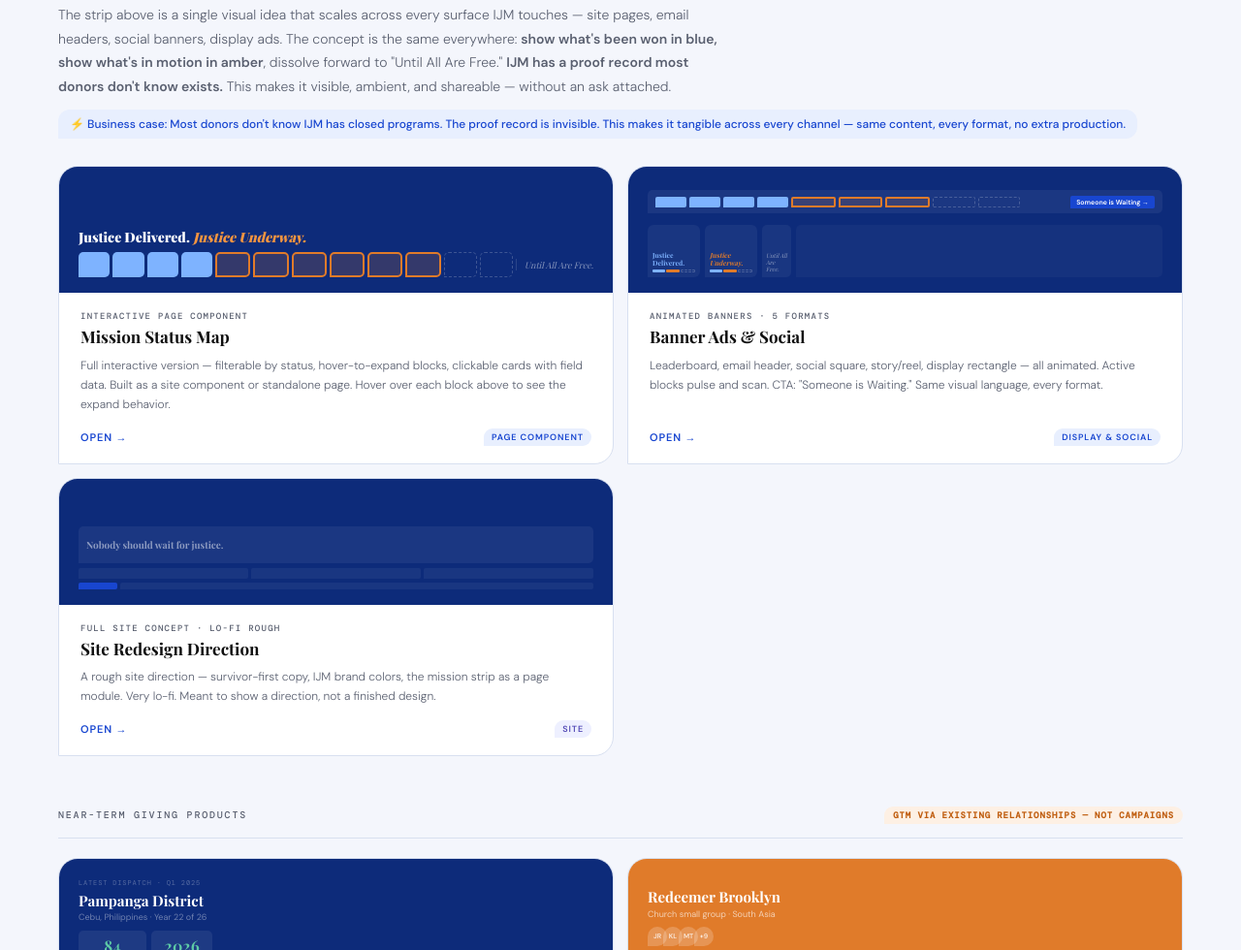
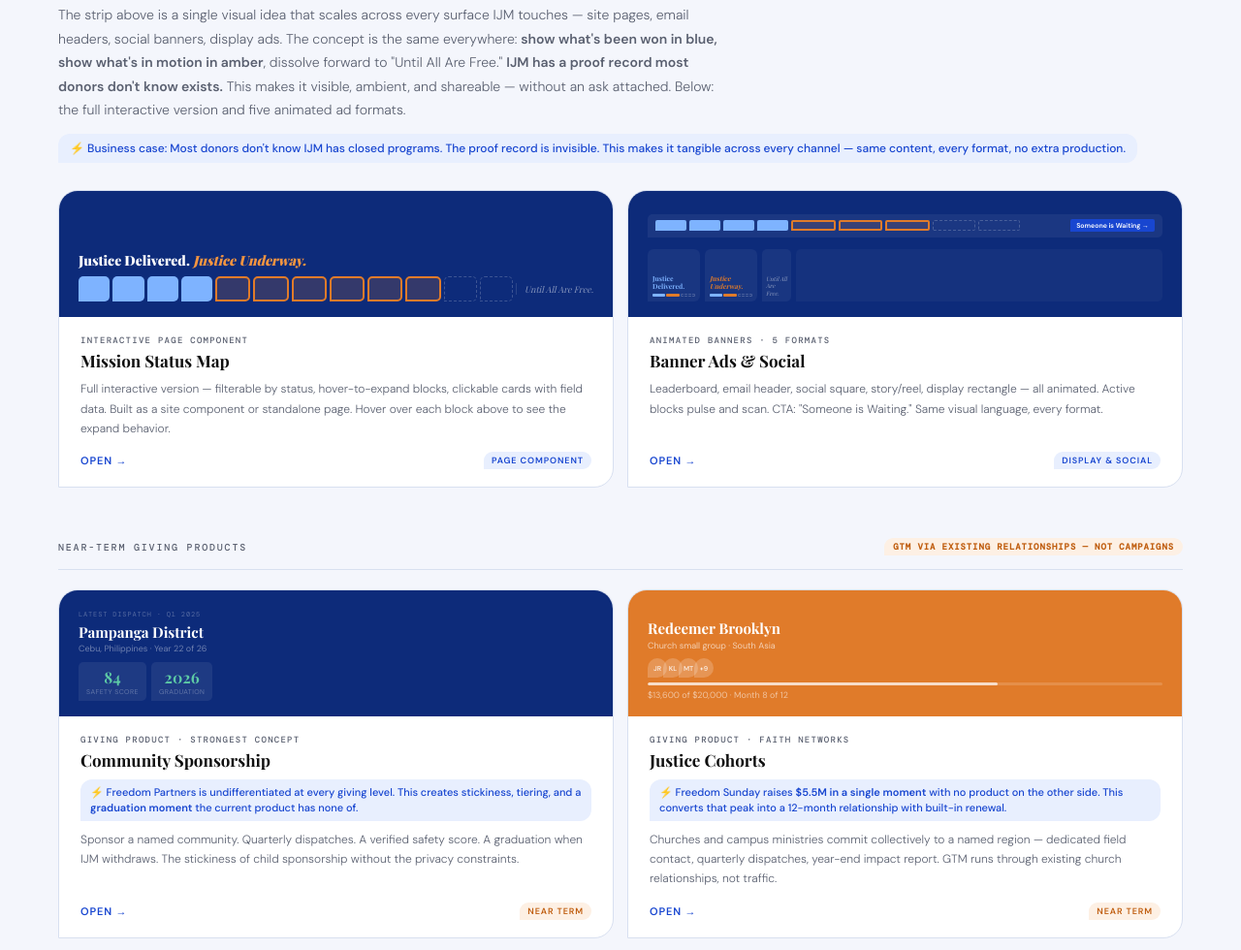
Before and after one commit to dahopper8/ijm-concepts, a plain HTML site: page index.html in a window 1280 px wide. Shown: the part 857-1837 px from the top of the page at 97% size. Drawn offline with nearby package versions, Linux system fonts and the light colour scheme.

Commit message:
Add files via upload

```diff
--- a/index.html
+++ b/index.html
@@ -287,7 +287,7 @@
   <div class="section-label">Mission communication <span class="section-label-tag tag-featured">One idea, many surfaces</span></div>
   <div class="section-intro">
     <div class="section-intro-title">Justice Delivered. Justice Underway.</div>
-    <div class="section-intro-body">The strip above is a single visual idea that scales across every surface IJM touches — site pages, email headers, social banners, display ads. The concept is the same everywhere: <strong>show what's been won in blue, show what's in motion in amber</strong>, dissolve forward to "Until All Are Free." <strong>IJM has a proof record most donors don't know exists.</strong> This makes it visible, ambient, and shareable — without an ask attached.</div>
+    <div class="section-intro-body">The strip above is a single visual idea that scales across every surface IJM touches — site pages, email headers, social banners, display ads. The concept is the same everywhere: <strong>show what's been won in blue, show what's in motion in amber</strong>, dissolve forward to "Until All Are Free." <strong>IJM has a proof record most donors don't know exists.</strong> This makes it visible, ambient, and shareable — without an ask attached. Below: the full interactive version and five animated ad formats.</div>
     <div class="section-intro-case">⚡ Business case: Most donors don't know IJM has closed programs. The proof record is invisible. This makes it tangible across every channel — same content, every format, no extra production.</div>
   </div>
   <div class="cards cards-2">
@@ -355,26 +355,6 @@
       </div>
     </a>
 
-    <a class="card" href="ijm_site_concept_v3.html" target="_blank">
-      <div class="card-preview deep">
-        <div style="width:100%">
-          <div class="mini-site-hero"><div class="mini-site-hl">Nobody should wait for justice.</div></div>
-          <div class="mini-site-rows">
-            <div class="mini-site-row"></div><div class="mini-site-row"></div>
-            <div class="mini-site-row" style="max-width:55%"></div>
-          </div>
-          <div style="display:flex;gap:3px;margin-top:4px">
-            <div style="height:7px;width:40px;background:var(--blue);border-radius:2px 2px 2px 0"></div>
-            <div style="height:7px;flex:1;background:rgba(255,255,255,0.05);border-radius:2px 2px 2px 0"></div>
-          </div>
-        </div>
-      </div>
-      <div class="card-body">
-        <div class="card-type">Full site concept · Lo-fi rough</div>
-        <div class="card-title">Site Redesign Direction</div>
-        <div class="card-desc">A rough site direction — survivor-first copy, IJM brand colors, the mission strip as a page module. Very lo-fi. Meant to show a direction, not a finished design.</div>
-        <div class="card-footer"><div class="card-cta">Open →</div><div class="card-tag" style="background:#EEF0FF;color:#534AB7">Site</div></div>
-      </div>
     </a>
 
   </div>
```
